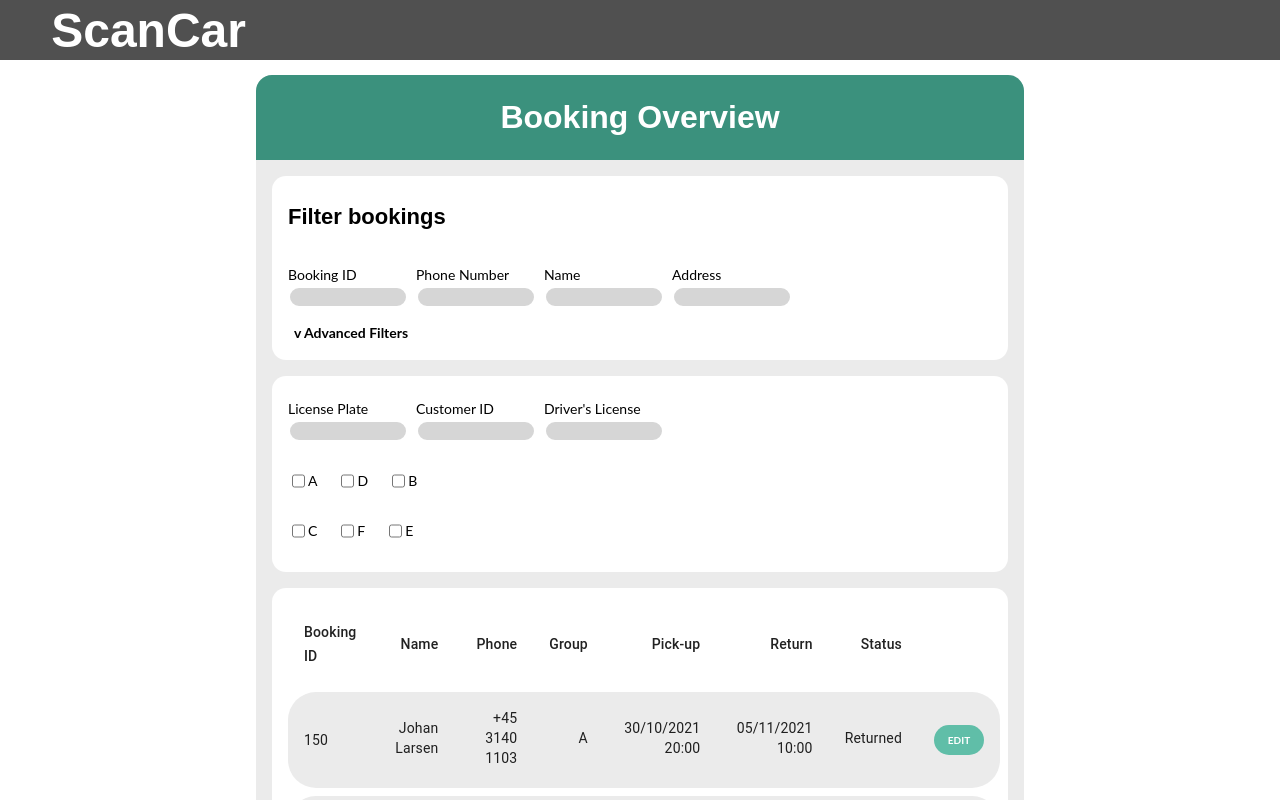
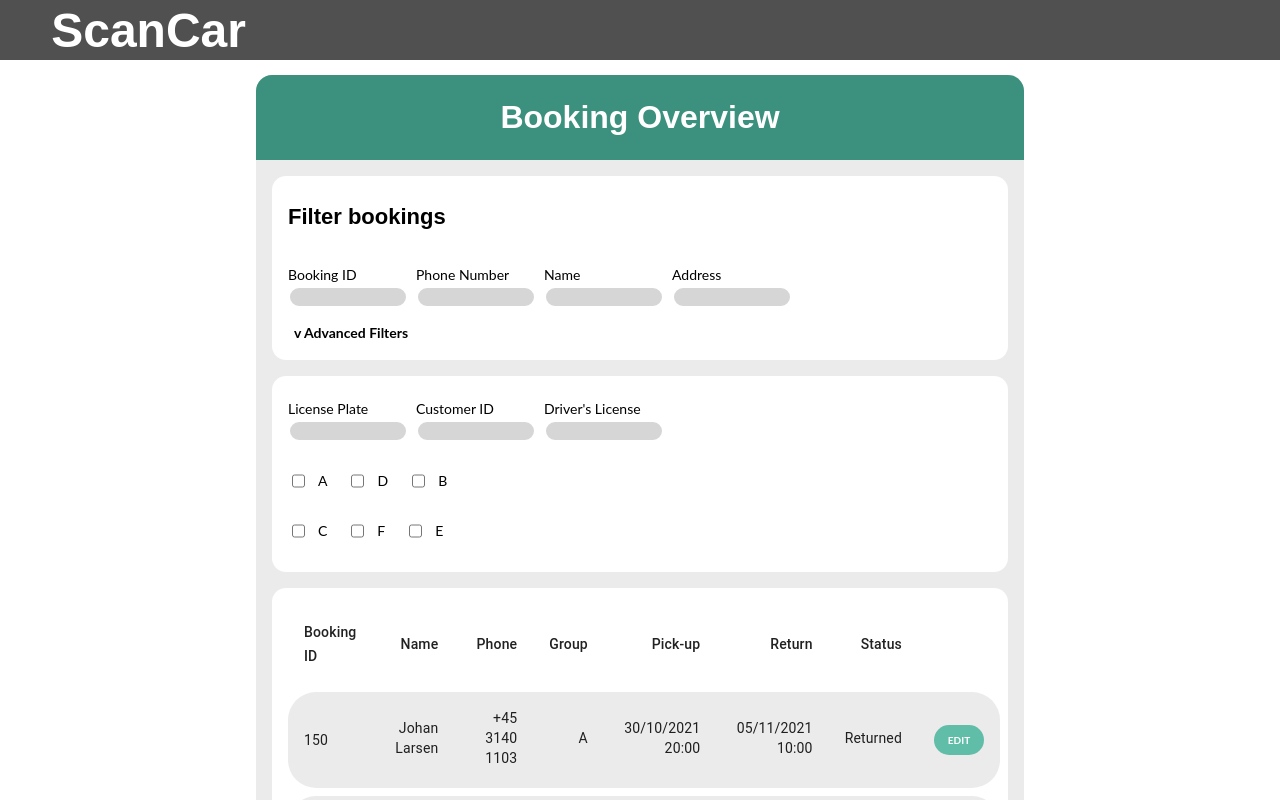
Before and after one commit to JOSBALIN/TIDFinalProject, a React (Create React App) app in the folder scancar/: page / in a window 1280 px wide. Both pictures are taken after a click on the button "> Advanced Filters". Shown: the top 800 px of the page. Built offline with nearby package versions, Linux system fonts and the light colour scheme.

Commit message:
refactor App.css, added comments

```diff
--- a/scancar/src/App.css
+++ b/scancar/src/App.css
@@ -1,31 +1,13 @@
-
-
-.App {
-  text-align: center;
-}
-
-.App-logo {
-  height: 40vmin;
-  pointer-events: none;
-}
-
-@media (prefers-reduced-motion: no-preference) {
-  .App-logo {
-    animation: App-logo-spin infinite 20s linear;
-  }
-}
-
-
-
+/* Big title at top of "module page" */
 .moduletitle{
   padding-top: 0.1em;
   padding-bottom: 0.1em;
   height:10%;
-  width:100%;
   background-color: #3B917D;
   border-radius: 1em 1em 0px 0px;
 }
 
+/* Sub-title for modules */
 .moduletitle h2{
   font-family: Montserrat, sans-serif;
   font-size: 2em;
@@ -35,14 +17,23 @@
   letter-spacing: 0em;
   text-align: center;
   color: white;
-
 }
 
+/* Sub-sub-title for modules */
+.module h3{
+  font-family: 'Montserrat', sans-serif;
+  font-style: normal;
+  font-weight: bold;
+  font-size: 22px;
+  line-height: 22px;
+}
+
+/* What's the purpose of this?? */
 .canvas label, input{
   display:block;
 }
 
- /* The navigation bar */
+ /* Top bar */
  .navbar {
   overflow: hidden;
   background-color: #505050;
@@ -55,14 +46,17 @@
   align-items: center;
 }
 
+/* ScanCar topbar headline styling*/
 .navbar h1 {
   font-family: 'Montserrat', sans-serif;
-font-weight: bold;
-color: white;
-padding-left:4%;
-font-size:300%;
+  font-weight: bold;
+  color: white;
+  padding-left:4%;
+  font-size:300%;
 }
 
+
+/* Styling "canvas", gray background upon which modules are hosted */
 .canvas {
   background: #EBEBEB;
   padding-bottom:10%;
@@ -72,17 +66,17 @@ font-size:300%;
   margin-left: auto;
   margin-right: auto;
   border-radius: 1em;
-
 }
 
-#filterform {
+/* establish "line by line" layout for input fields */
+#filterform, #advfilterform {
   display: grid;
   grid-template-columns: 112px 112px 112px 112px;
   grid-gap: 16px;
 }
 
-
-#filtersmodule input{
+/* input field styles for basic and advanced filters */
+#filtersmodule input, #advfiltersmodule input{
   width: 112px;
   height: 16px;
   outline:none;
@@ -92,30 +86,11 @@ font-size:300%;
   border-color:white
 }
 
-#advfilterform {
-  display: grid;
-  grid-template-columns: 112px 112px 112px 112px;
-  grid-gap: 16px;
-}
-
-#advfiltermodule{
-  display: grid;
-  grid-template-columns: 2fr 1fr;
-  grid-template-rows: 1fr 1fr;
-}
-
-#advfiltersmodule input{
-  width: 112px;
-height: 16px;
-outline:none;
-background: #D6D6D6;
-border-radius: 20px;
-border-style:solid;
-border-color:white
-
-}
 
 
+
+
+/* modules, styling rules for each "box of content", based on design guide */
 .module{
   background-color: white;
   margin: auto;
@@ -131,14 +106,7 @@ border-color:white
   line-height: 22px;
 }
 
-.module h3{
-  font-family: 'Montserrat', sans-serif;
-  font-style: normal;
-  font-weight: bold;
-  font-size: 22px;
-  line-height: 22px;
-}
-
+/* The advanced filters button/clickable text */
 #advfilters{
   font-family: Lato;
   font-style: normal;
@@ -148,27 +116,3 @@ border-color:white
   background:none;
   border:none;
 }
-
-.checkboxes{
-  display: grid;
-  grid-template-columns: 112px;
-}
-
-.checkboxes label{
-  padding-right: 20px;
-}
-
-.checkboxes p{
-  display: flex;
-  justify-content: space-between;
-}
-
-.Background {
-  background: white;
-}
-
-
-/* Main content */
-.main {
-  margin-top: 20px; /* Add a top margin to avoid content overlay */
-}
--- a/scancar/src/components/checkboxes.css
+++ b/scancar/src/components/checkboxes.css
@@ -1,13 +1,16 @@
 .checkboxes{
     display: grid;
-    grid-template-columns: 112px;
+    grid-template-columns: 100px; /* How does this code actually work? Seems it's necessary but what it do? */
   }
 
   .checkboxes label{
+    /* Padding to make nice spacing. Absolute or relative? */
     padding-right: 20px;
+    padding-left: 10px
   }
 
   .checkboxes p{
+    /* Establishes 3x2 "grid" layout */
     display: flex;
     justify-content: space-between;
   }
```
